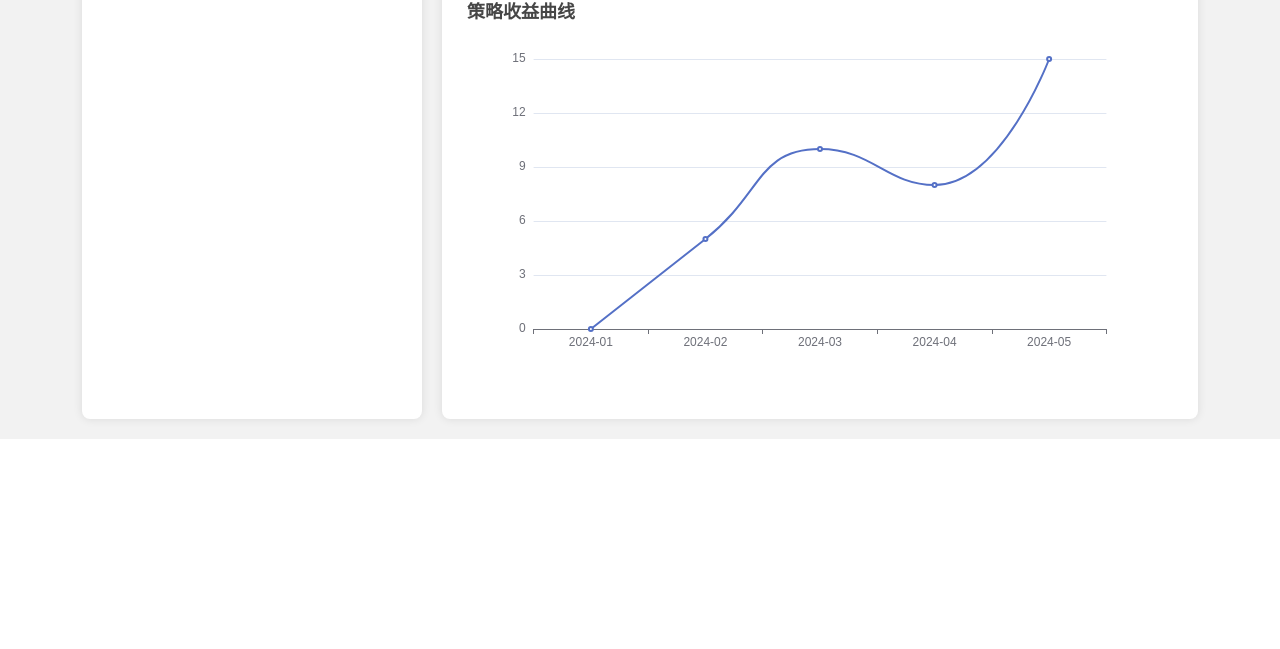
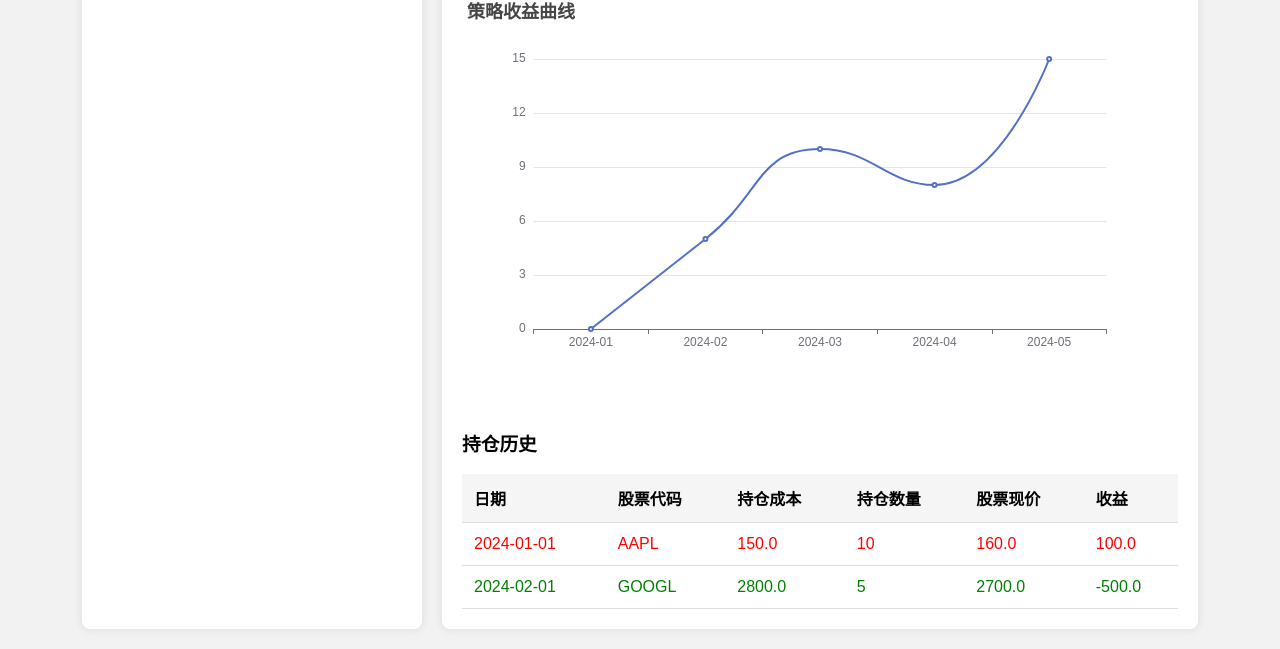
Before and after one commit to leaout/curs, a Flask app: page /strategies in a window 1280 px wide. Shown: the part 489-1138 px from the top of the page. Before the commit the page ends 928 px from the top, so only its background shows below. Run offline with Flask 3, Linux system fonts and the light colour scheme.

Commit message:
add web strategy

```diff
--- a/web/app.py
+++ b/web/app.py
@@ -1,17 +1,58 @@
 from random import randrange
+import os
+import csv
+from datetime import datetime
 
 from flask import Flask, request, render_template_string, render_template, url_for, redirect
 import pandas as pd
 import requests
-import datetime
 
 app = Flask(__name__)
+
+# 创建data目录用于存储CSV文件
+DATA_DIR = 'data/strategy_records'
+os.makedirs(DATA_DIR, exist_ok=True)
+
+def record_strategy_position(strategy_id, date, symbol, cost, quantity):
+    """记录策略持仓信息到CSV文件"""
+    filename = f'{DATA_DIR}/strategy_{strategy_id}.csv'
+    file_exists = os.path.isfile(filename)
+
+    with open(filename, 'a', newline='') as csvfile:
+        fieldnames = ['date', 'symbol', 'cost', 'quantity']
+        writer = csv.DictWriter(csvfile, fieldnames=fieldnames)
+
+        if not file_exists:
+            writer.writeheader()
+
+        writer.writerow({
+            'date': date,
+            'symbol': symbol,
+            'cost': cost,
+            'quantity': quantity
+        })
+
+def get_strategy_positions(strategy_id):
+    """从CSV文件读取策略持仓历史"""
+    filename = f'{DATA_DIR}/strategy_{strategy_id}.csv'
+    if not os.path.isfile(filename):
+        return []
+
+    positions = []
+    with open(filename, 'r') as csvfile:
+        reader = csv.DictReader(csvfile)
+        for row in reader:
+            positions.append(row)
+    return positions
 
 @app.route('/strategies')
 def strategies():
     # 假设我们有一个函数来获取所有策略
     strategies = get_all_strategies()
-    return render_template('strategy.html', strategies=strategies)
+    # 计算每条持仓的收益
+    for position in strategies['positions']:
+        position['profit'] = (position['current_price'] - position['cost']) * position['quantity']
+    return render_template('strategy.html', strategy=strategies)
 
 @app.route('/strategy/<strategy_id>')
 def strategy(strategy_id):
@@ -21,14 +62,17 @@ def strategy(strategy_id):
 
 def get_all_strategies():
     # 这里应该从数据库或其他数据源获取所有策略
-    return [
-        {'id': '1', 'name': 'Strategy A', 'description': 'Description of Strategy A'},
-        {'id': '2', 'name': 'Strategy B', 'description': 'Description of Strategy B'},
-    ]
+     return {
+        'positions': [
+            {'date': '2024-01-01', 'symbol': 'AAPL', 'cost': 150.0, 'quantity': 10, 'current_price': 160.0},
+            {'date': '2024-02-01', 'symbol': 'GOOGL', 'cost': 2800.0, 'quantity': 5, 'current_price': 2700.0},
+            # Add more positions as needed
+        ]
+    }
 
 def get_strategy_info(strategy_id):
-    # 假设我们有一个函数来获取单个策略的详细信息
-    return {
+    # 获取策略基本信息
+    strategy_info = {
         'id': strategy_id,
         'name': 'Strategy A',
         'description': 'Description of Strategy A',
@@ -38,8 +82,21 @@ def get_strategy_info(strategy_id):
         'holdings': [
             {'symbol': 'AAPL', 'quantity': 100, 'value': 15000},
             {'symbol': 'GOOGL', 'quantity': 50, 'value': 75000}
-        ]  # Example holdings data
+        ],  # Example holdings data
+        'positions': get_strategy_positions(strategy_id)  # 添加持仓历史
     }
+
+    # 记录当前持仓到CSV
+    for holding in strategy_info['holdings']:
+        record_strategy_position(
+            strategy_id=strategy_id,
+            date=datetime.now().strftime('%Y-%m-%d'),
+            symbol=holding['symbol'],
+            cost=holding['value'] / holding['quantity'],
+            quantity=holding['quantity']
+        )
+
+    return strategy_info
 
 if __name__ == "__main__":
     app.run()
--- a/web/templates/strategy.html
+++ b/web/templates/strategy.html
@@ -131,8 +131,60 @@
 
             <!-- 图表区域 -->
             <div class="chart-container" id="strategy-chart"></div>
+
+            <!-- 持仓历史 -->
+            <div class="position-history">
+                <h3>持仓历史</h3>
+                <table>
+                    <thead>
+                        <tr>
+                            <th>日期</th>
+                            <th>股票代码</th>
+                            <th>持仓成本</th>
+                            <th>持仓数量</th>
+                            <th>股票现价</th>
+                            <th>收益</th>
+                        </tr>
+                    </thead>
+                    <tbody>
+                        {% for position in strategy.positions %}
+                        <tr style="color: {% if position.profit >= 0 %}red{% else %}green{% endif %};">
+                            <td>{{ position.date }}</td>
+                            <td>{{ position.symbol }}</td>
+                            <td>{{ position.cost }}</td>
+                            <td>{{ position.quantity }}</td>
+                            <td>{{ position.current_price }}</td>
+                            <td>{{ position.profit }}</td>
+                        </tr>
+                        {% endfor %}
+                    </tbody>
+                </table>
+            </div>
         </div>
     </div>
+
+    <style>
+        .position-history {
+            margin-top: 30px;
+        }
+        .position-history table {
+            width: 100%;
+            border-collapse: collapse;
+            margin-top: 10px;
+        }
+        .position-history th,
+        .position-history td {
+            padding: 12px;
+            text-align: left;
+            border-bottom: 1px solid #ddd;
+        }
+        .position-history th {
+            background-color: #f5f5f5;
+        }
+        .position-history tr:hover {
+            background-color: #f9f9f9;
+        }
+    </style>
 
     <script>
         // 初始化ECharts
```
